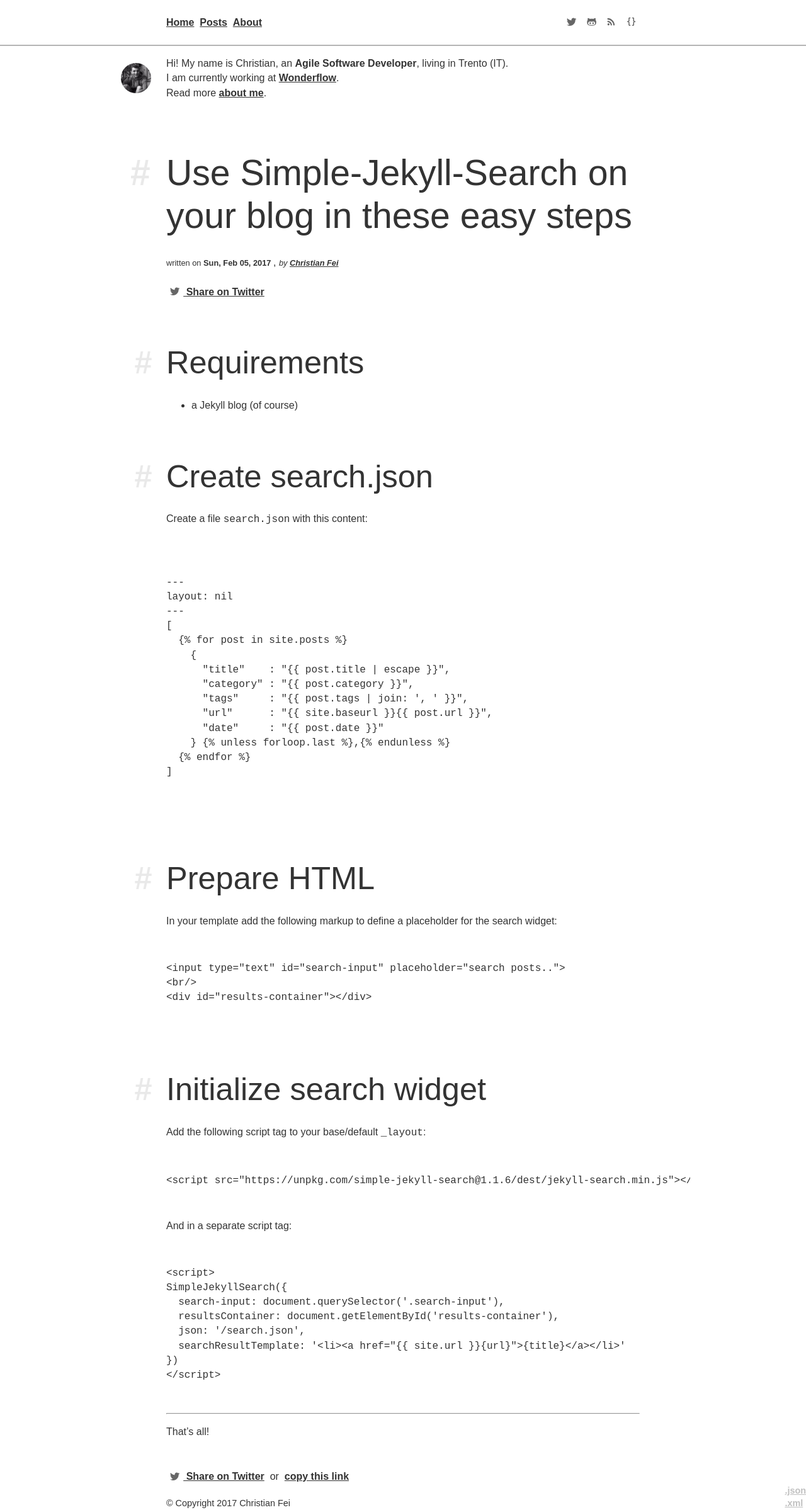
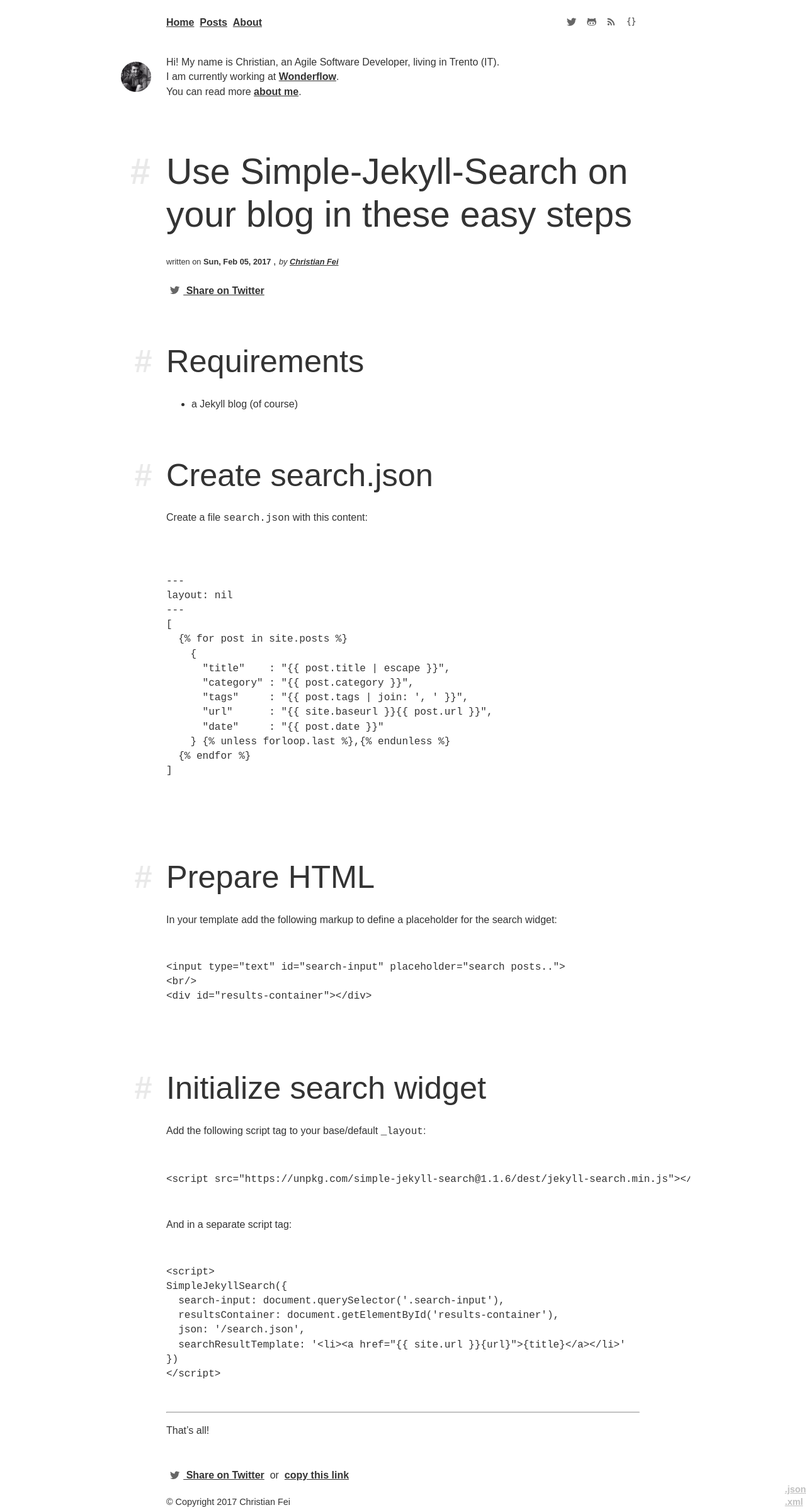
Before and after one commit to christian-fei/christian-fei.github.io-pandoc, a Jekyll site: the page built from _posts/2017-02-05-Use-Simple-Jekyll-Search-on-your-blog-in-these-easy-steps.md, in a window 1280 px wide. Shown: the whole page at 63% size. Built offline with Jekyll 4.4.1, drawn with Linux system fonts in a browser that asks for light colours.

Commit message:
update layout

```diff
--- a/_includes/main-header.html
+++ b/_includes/main-header.html
@@ -23,12 +23,12 @@
   <section>
     <div class="container">
       <p>
-        Hi! My name is Christian, an <strong>Agile Software Developer</strong>, living in Trento (IT).
+        Hi! My name is Christian, an Agile Software Developer, living in Trento (IT).
         <br>
         I am currently working at <a href="https://wonderflow.co" target="_blank">Wonderflow</a>.
         {% unless page.url == '/about/' %}
         <br>
-        Read more <a href="/about">about me</a>.
+        You can read more <a href="/about">about me</a>.
         {% endunless %}
       </p>
       <a href="/about" class="avatar-container" tabindex="-1">
--- a/assets/css/layout.styl
+++ b/assets/css/layout.styl
@@ -15,7 +15,6 @@
 body > header > nav
   padding-top space
   padding-bottom space
-  border-bottom 2px solid rgba(33,33,33,0.33)
 
 article > footer
   margin-top space * 2
--- a/index.html
+++ b/index.html
@@ -2,8 +2,8 @@
 layout: default
 ---
 
-<section class="content mt-l">
-  <p class="no-mt">You can read some of my posts:</p>
+<section class="content">
+  <h1>Posts</h1>
   {% for post in site.posts limit:7 %}
     {% include post-template.html %}
   {% endfor %}
```
Also changed, not shown: about.html (+7 -3 lines), dest/main.min.css.
